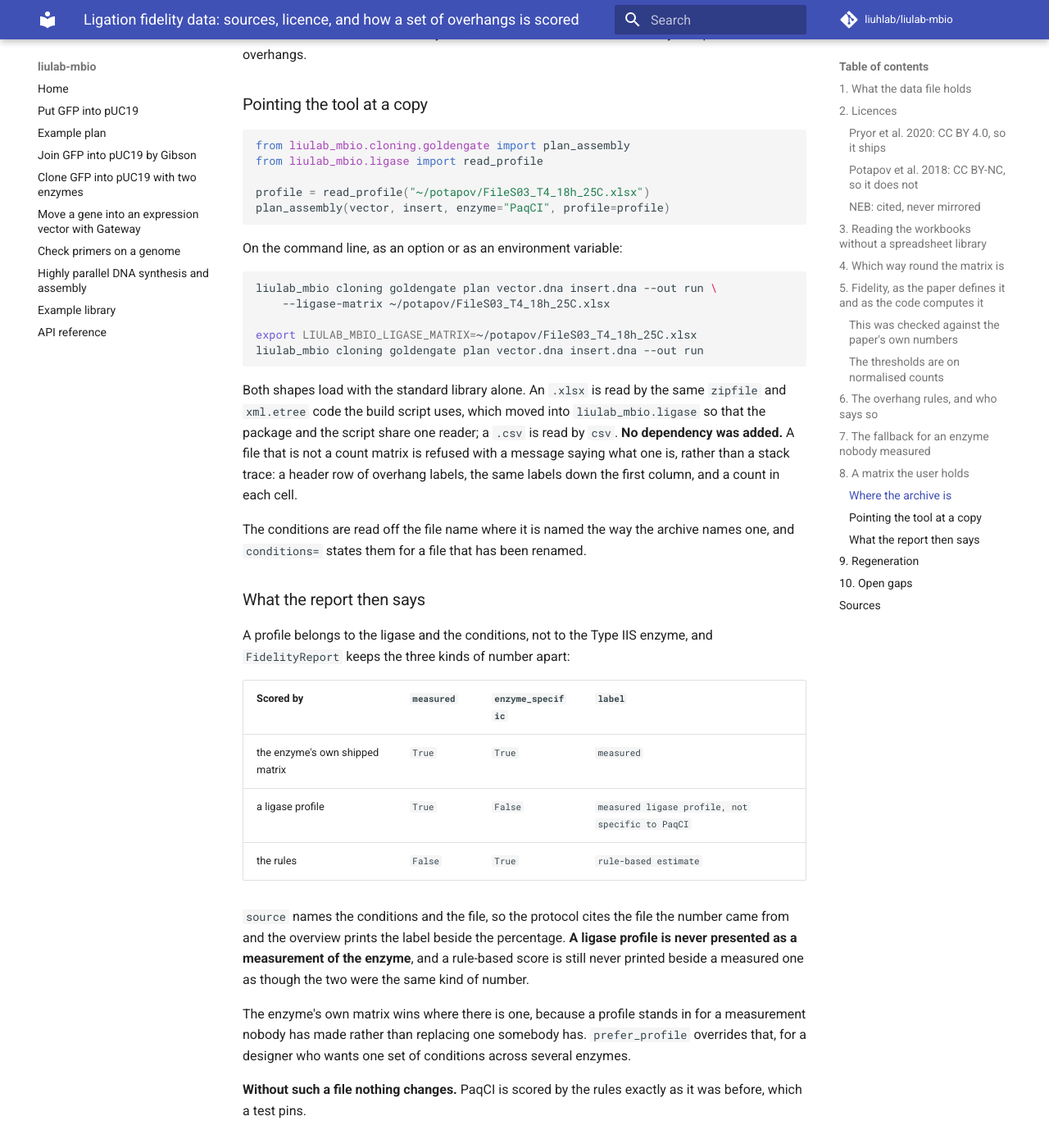
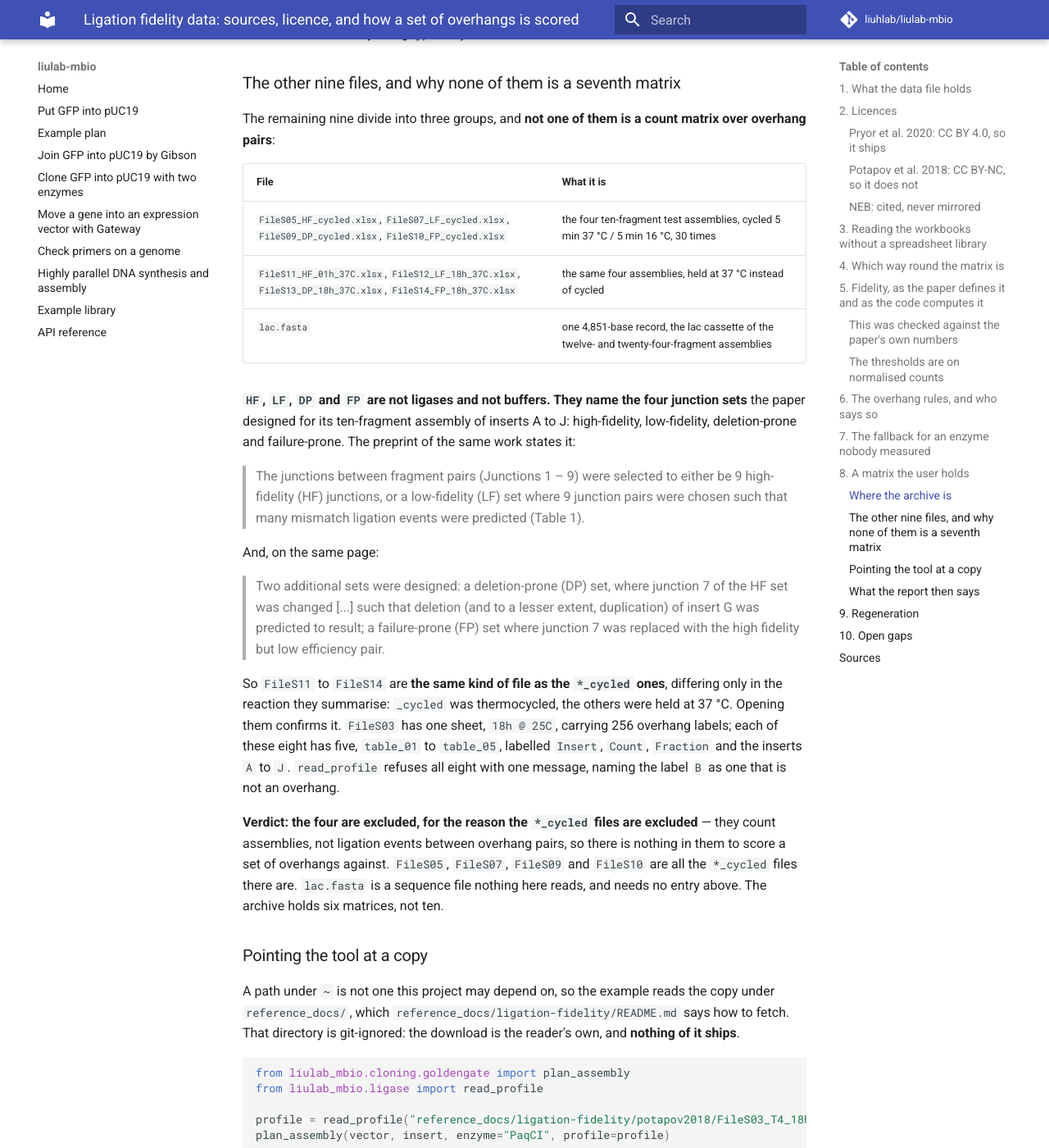
Before and after one commit to liuhlab/liulab-mbio, an MkDocs documentation site: the page built from docs/research/ligation-fidelity.md, in a window 1280 px wide and 1400 px high, scrolled down 7904 px. Shown: the whole window at 82% size. Built offline with MkDocs 1.6.1 and Material for MkDocs 9.7.7, drawn with Linux system fonts in a browser that asks for light colours; comment, search, counter and statistics services are not loaded; some of the changed text lies outside the part shown.

Commit message:
Name the overhang hold-out, and account for the four ligase matrices
`refusal` gains a `reserved` set beside `taken`. Both bind a candidate the same
way — it may neither take one nor sit nearer than the distance rule allows — so
nothing is selected differently, but taking a reserved overhang is now refused as
`reserved` rather than as a repeat.

`design_standard` takes a reserved set of its own, and stops expressing the
scheme's fixed overhangs through `taken`: a pinned entry overhang and the cloning
scar are passed as reserved, so a trail says a candidate was held out and not that
it duplicated a junction the design was free to move.

`docs/research/ligation-fidelity.md` section 8 now accounts for every file in the
Potapov archive. HF, LF, DP and FP are not ligases: they name the four junction
sets of the paper's ten-fragment test assembly, so FileS11 to FileS14 are
per-assembly summaries like the `*_cycled` files and are excluded for the same
reason. Its worked example reads the copy under `reference_docs/` instead of one
under `~`, and still ships nothing.

Closes #270.

Co-Authored-By: Claude Opus 5 <noreply@anthropic.com>

````diff
--- a/docs/research/ligation-fidelity.md
+++ b/docs/research/ligation-fidelity.md
@@ -264,11 +264,16 @@ no test fixture is copied from it, and no number of it is transcribed into the c
 The package reads a matrix from a file **the user already holds**, so nothing is redistributed
 and nothing needs licence marking. Whoever downloads the archive accepts its terms themselves.
 
+Not to be confused with EGF's `tatapov_data` package, which redistributes a **CC BY-ND**
+repackaging of this data: a different artifact under a different licence, and not what is read
+here.
+
 ### Where the archive is
 
 figshare item 7267505, `sb8b00333_si_002.zip`, the Supporting Data of
-[doi:10.1021/acssynbio.8b00333](https://doi.org/10.1021/acssynbio.8b00333). Six of its files are
-count matrices over every overhang pair, one per condition:
+[doi:10.1021/acssynbio.8b00333](https://doi.org/10.1021/acssynbio.8b00333). It holds fifteen
+files. Six of them are count matrices over every overhang pair, one per condition, and those six
+are the only ones this package can read:
 
 | File | Ligase | Incubation |
 | --- | --- | --- |
@@ -283,27 +288,67 @@ count matrices over every overhang pair, one per condition:
 conditions are ligation at 25°C for 18 hours; these conditions have been shown to well predict
 the results of Golden Gate assembly using typical cycled conditions."
 
-The `*_cycled` files in the same archive are **per-assembly summaries, not matrices**. They are
-refused rather than read as fidelity data, because their labels are assembly compositions and
-not overhangs.
+### The other nine files, and why none of them is a seventh matrix
+
+The remaining nine divide into three groups, and **not one of them is a count matrix over
+overhang pairs**:
+
+| File | What it is |
+| --- | --- |
+| `FileS05_HF_cycled.xlsx`, `FileS07_LF_cycled.xlsx`, `FileS09_DP_cycled.xlsx`, `FileS10_FP_cycled.xlsx` | the four ten-fragment test assemblies, cycled 5 min 37 °C / 5 min 16 °C, 30 times |
+| `FileS11_HF_01h_37C.xlsx`, `FileS12_LF_18h_37C.xlsx`, `FileS13_DP_18h_37C.xlsx`, `FileS14_FP_18h_37C.xlsx` | the same four assemblies, held at 37 °C instead of cycled |
+| `lac.fasta` | one 4,851-base record, the lac cassette of the twelve- and twenty-four-fragment assemblies |
+
+**`HF`, `LF`, `DP` and `FP` are not ligases and not buffers. They name the four junction sets**
+the paper designed for its ten-fragment assembly of inserts A to J: high-fidelity,
+low-fidelity, deletion-prone and failure-prone. The preprint of the same work states it:
+
+> The junctions between fragment pairs (Junctions 1 – 9) were selected to either be 9
+> high-fidelity (HF) junctions, or a low-fidelity (LF) set where 9 junction pairs were chosen
+> such that many mismatch ligation events were predicted (Table 1).
+
+And, on the same page:
+
+> Two additional sets were designed: a deletion-prone (DP) set, where junction 7 of the HF set
+> was changed [...] such that deletion (and to a lesser extent, duplication) of insert G was
+> predicted to result; a failure-prone (FP) set where junction 7 was replaced with the high
+> fidelity but low efficiency pair.
+
+So `FileS11` to `FileS14` are **the same kind of file as the `*_cycled` ones**, differing only in
+the reaction they summarise: `_cycled` was thermocycled, the others were held at 37 °C. Opening
+them confirms it. `FileS03` has one sheet, `18h @ 25C`, carrying 256 overhang labels; each of
+these eight has five, `table_01` to `table_05`, labelled `Insert`, `Count`, `Fraction` and the
+inserts `A` to `J`. `read_profile` refuses all eight with one message, naming the label `B` as
+one that is not an overhang.
+
+**Verdict: the four are excluded, for the reason the `*_cycled` files are excluded** — they
+count assemblies, not ligation events between overhang pairs, so there is nothing in them to
+score a set of overhangs against. `FileS05`, `FileS07`, `FileS09` and `FileS10` are all the
+`*_cycled` files there are. `lac.fasta` is a sequence file nothing here reads, and needs no
+entry above. The archive holds six matrices, not ten.
 
 ### Pointing the tool at a copy
+
+A path under `~` is not one this project may depend on, so the example reads the copy under
+`reference_docs/`, which `reference_docs/ligation-fidelity/README.md` says how to fetch. That
+directory is git-ignored: the download is the reader's own, and **nothing of it ships**.
 
 ```python
 from liulab_mbio.cloning.goldengate import plan_assembly
 from liulab_mbio.ligase import read_profile
 
-profile = read_profile("~/potapov/FileS03_T4_18h_25C.xlsx")
+profile = read_profile("reference_docs/ligation-fidelity/potapov2018/FileS03_T4_18h_25C.xlsx")
 plan_assembly(vector, insert, enzyme="PaqCI", profile=profile)
 ```
 
 On the command line, as an option or as an environment variable:
 
 ```sh
-liulab_mbio cloning goldengate plan vector.dna insert.dna --out run \
-    --ligase-matrix ~/potapov/FileS03_T4_18h_25C.xlsx
+matrix=reference_docs/ligation-fidelity/potapov2018/FileS03_T4_18h_25C.xlsx
 
-export LIULAB_MBIO_LIGASE_MATRIX=~/potapov/FileS03_T4_18h_25C.xlsx
+liulab_mbio cloning goldengate plan vector.dna insert.dna --out run --ligase-matrix "$matrix"
+
+export LIULAB_MBIO_LIGASE_MATRIX="$matrix"
 liulab_mbio cloning goldengate plan vector.dna insert.dna --out run
 ```
 
@@ -375,6 +420,10 @@ All read on 2026-09-12.
 - Potapov, V. et al. (2018) Comprehensive profiling of four base overhang ligation fidelity by
   T4 DNA Ligase and application to DNA assembly. *ACS Synth. Biol.* 7, 2665-2674.
   [doi:10.1021/acssynbio.8b00333](https://doi.org/10.1021/acssynbio.8b00333) (CC BY-NC 4.0)
+- Potapov, V. et al. (2018) Optimization of Golden Gate assembly through application of ligation
+  sequence-dependent fidelity and bias profiling. *bioRxiv* 322297.
+  [doi:10.1101/322297](https://doi.org/10.1101/322297) (CC BY-ND), the preprint of the paper
+  above, read for what `HF`, `LF`, `DP` and `FP` name. Read 2026-10-06
 - Potapov, V. et al. (2018) A single-molecule sequencing assay for the comprehensive profiling
   of T4 DNA ligase fidelity and bias during DNA end-joining. *Nucleic Acids Res.* 46, e79.
   [doi:10.1093/nar/gky303](https://doi.org/10.1093/nar/gky303) (CC BY-NC 4.0)
````
Also changed, not shown: CONTEXT.md (+8 -0 lines), 4 other files.
